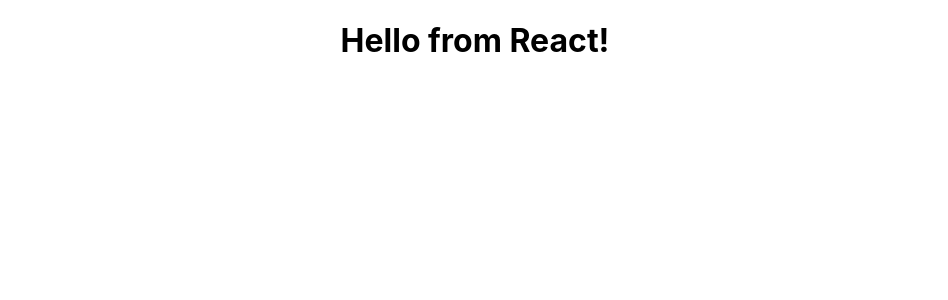
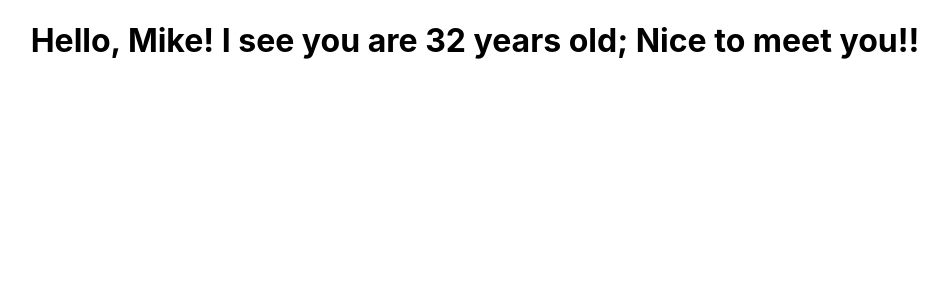
Before and after one commit to ChronoLogic12/ci-react-intro, a React (Create React App) app in the folder my-app/: page / in a window 1280 px wide. Shown: the top 300 px of the page, without its empty margins (165-1113 px from the left). Built offline with nearby package versions, Linux system fonts and the light colour scheme.

Commit message:
Create a version of fuctional greeting component using props

```diff
--- a/my-app/src/App.js
+++ b/my-app/src/App.js
@@ -1,11 +1,11 @@
 import "./App.css";
 
-import FunctionGreeting from "./components/FunctionalGreeting";
+import FunctionGreetingWithProps from "./components/FunctionalGreetingWithProps";
 
 function App() {
 	return (
 		<div className="App">
-			<FunctionGreeting />
+			<FunctionGreetingWithProps greeting="Nice to meet you" name="Mike" age="32" />
 		</div>
 	);
 }
--- /dev/null
+++ b/my-app/src/components/FunctionalGreetingWithProps.jsx
@@ -0,0 +1,11 @@
+import React from "react";
+
+const FunctionGreetingWithProps = (props) => {
+	return (
+		<h1>
+			Hello, {props.name}! I see you are {props.age} years old; {props.greeting}!!
+		</h1>
+	);
+};
+
+export default FunctionGreetingWithProps;
```
